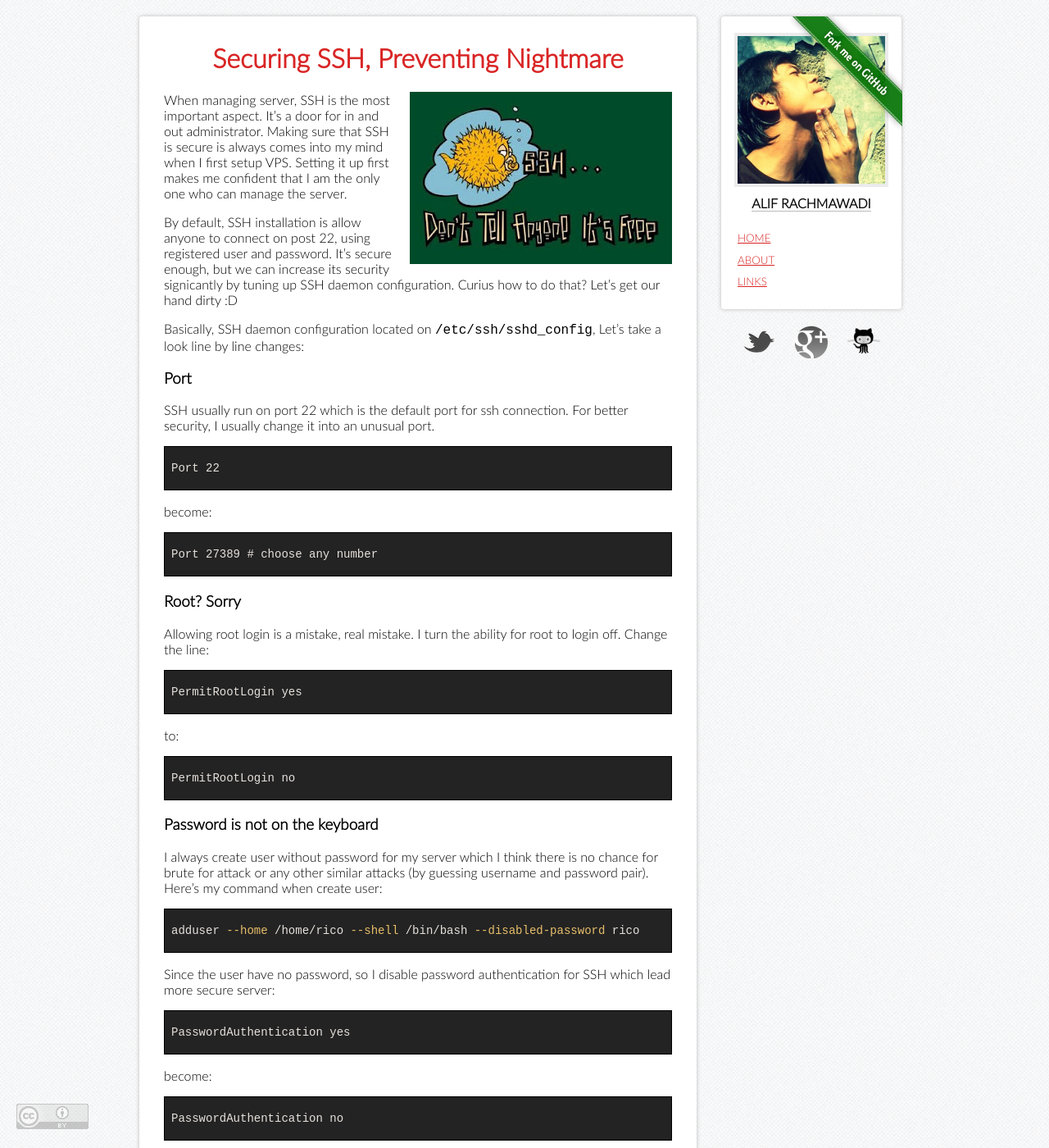
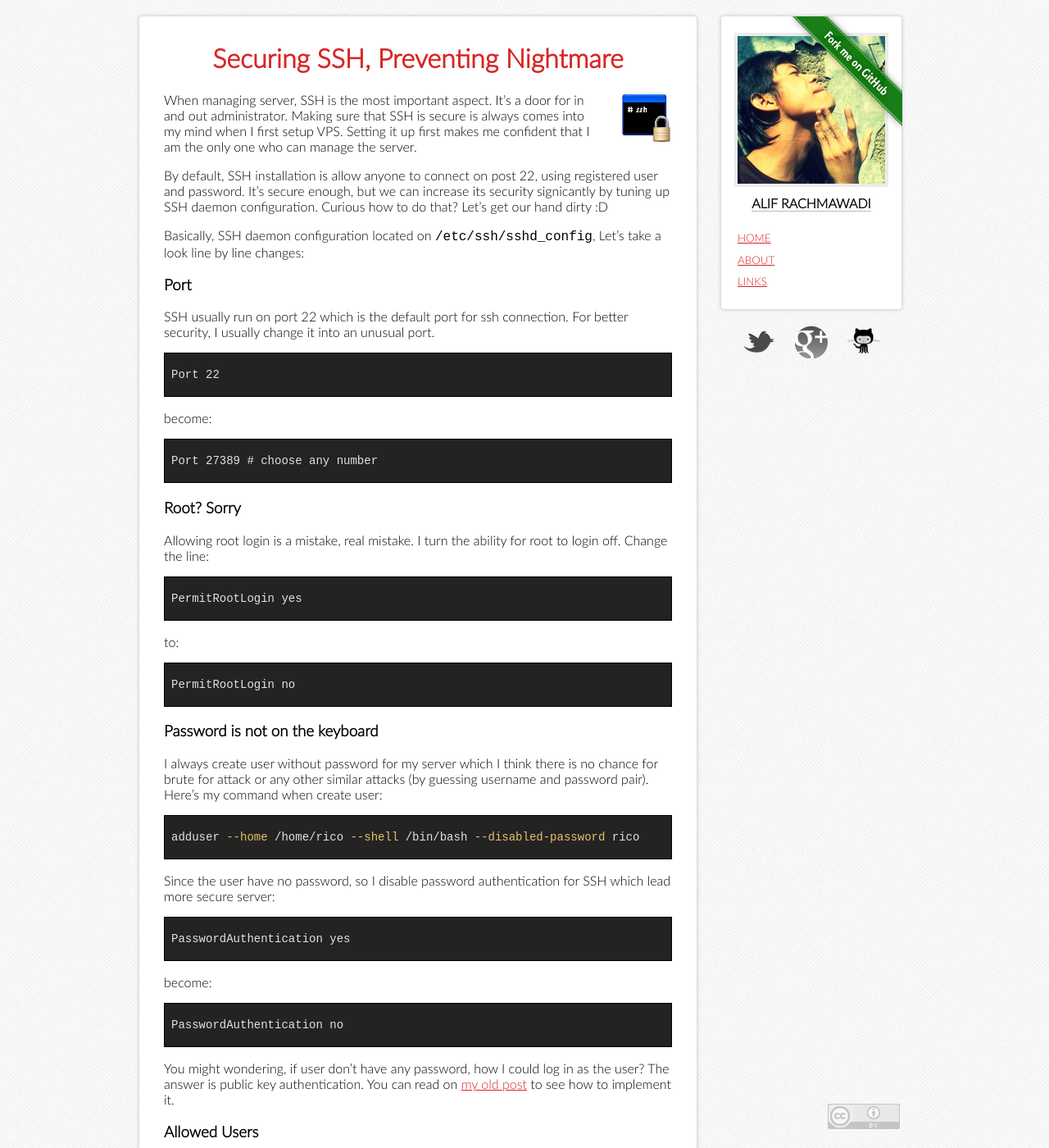
Before and after one commit to leeayoung/subosito.github.io, a Jekyll site: the page built from _posts/2012-01-21-securing-ssh-preventing-nightmare.markdown, in a window 1280 px wide and 1400 px high. Shown: the whole window at 82% size. Built offline with Jekyll 4.4.1, drawn with Linux system fonts in a browser that asks for light colours; Markdown is read by kramdown in place of the engine named in the settings; comment, search, counter and statistics services are not loaded.

Commit message:
fix license positioning; updated post

```diff
--- a/_posts/2012-01-21-securing-ssh-preventing-nightmare.markdown
+++ b/_posts/2012-01-21-securing-ssh-preventing-nightmare.markdown
@@ -4,11 +4,11 @@ layout: post
 category: ssh
 ---
 
-<img src="/img/ssh-its-free.jpg" alt="ssh" class="right">
+<img src="/img/ssh.png" alt="ssh" class="right">
 
 When managing server, SSH is the most important aspect. It's a door for in and out administrator. Making sure that SSH is secure is always comes into my mind when I first setup VPS. Setting it up first makes me confident that I am the only one who can manage the server.
 
-By default, SSH installation is allow anyone to connect on post 22, using registered user and password. It's secure enough, but we can increase its security signicantly by tuning up SSH daemon configuration. Curius how to do that? Let's get our hand dirty :D
+By default, SSH installation is allow anyone to connect on post 22, using registered user and password. It's secure enough, but we can increase its security signicantly by tuning up SSH daemon configuration. Curious how to do that? Let's get our hand dirty :D
 
 Basically, SSH daemon configuration located on `/etc/ssh/sshd_config`, Let's take a look line by line changes:
 
--- a/_scss/style.scss
+++ b/_scss/style.scss
@@ -168,7 +168,7 @@ a {
     #license {
       position: fixed;
       bottom: 20px;
-      left: 20px;
+      margin-left: 140px;
 
       a {
         img {
--- a/css/style.css
+++ b/css/style.css
@@ -825,7 +825,7 @@ a:active {
 #container #sidebar #license {
   position: fixed;
   bottom: 20px;
-  left: 20px;
+  margin-left: 140px;
 }
 #container #sidebar #license a img {
   opacity: 0.2;
```
Also changed, not shown: img/ssh-its-free.jpg (deleted), img/ssh.png (added).
